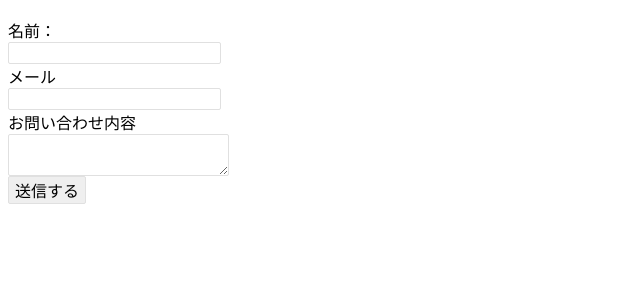
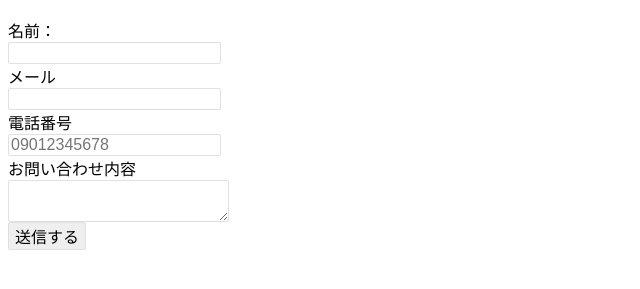
Before and after one commit to me-maruo/pm-agile-20190606, a plain HTML site: page app/index.html in a window 1280 px wide. Shown: the part 57-346 px from the top of the page, without its empty margins (0-640 px from the left). Drawn offline with Linux system fonts and the light colour scheme.

Commit message:
update: 電話番号入力欄追加

```diff
--- a/app/index.html
+++ b/app/index.html
@@ -31,6 +31,18 @@
         </div>
       </div>
 
+      <div>
+          <div>
+            電話番号
+          </div>
+          <div>
+            <input type="tel"
+                  value=""
+                  placeholder="09012345678" pattern="\d{2,4}-?\d{3,4}-?\d{3,4}" title="電話番号" />
+
+          </div>
+        </div>
+
     <div>
         <div>
           お問い合わせ内容
```
